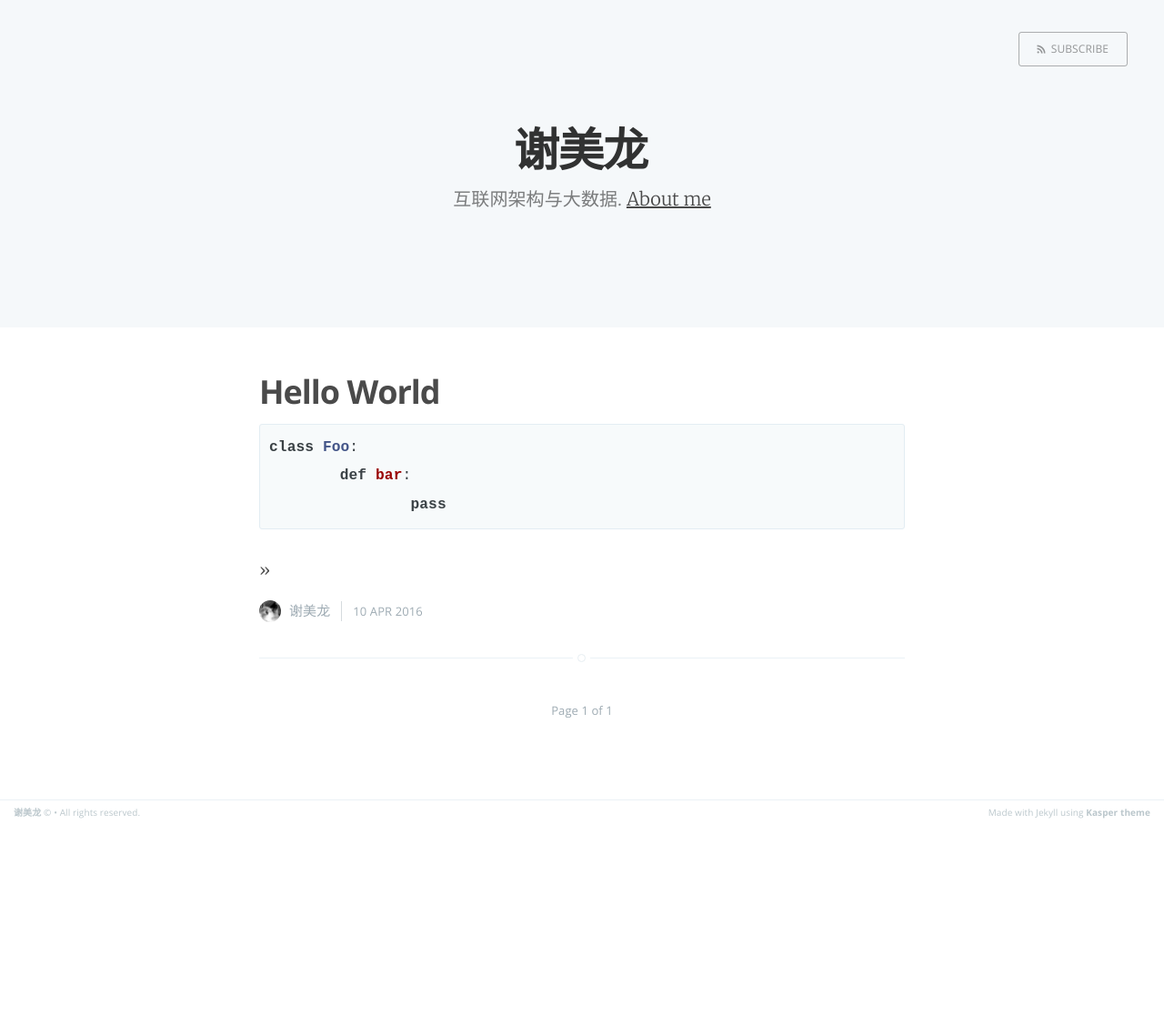
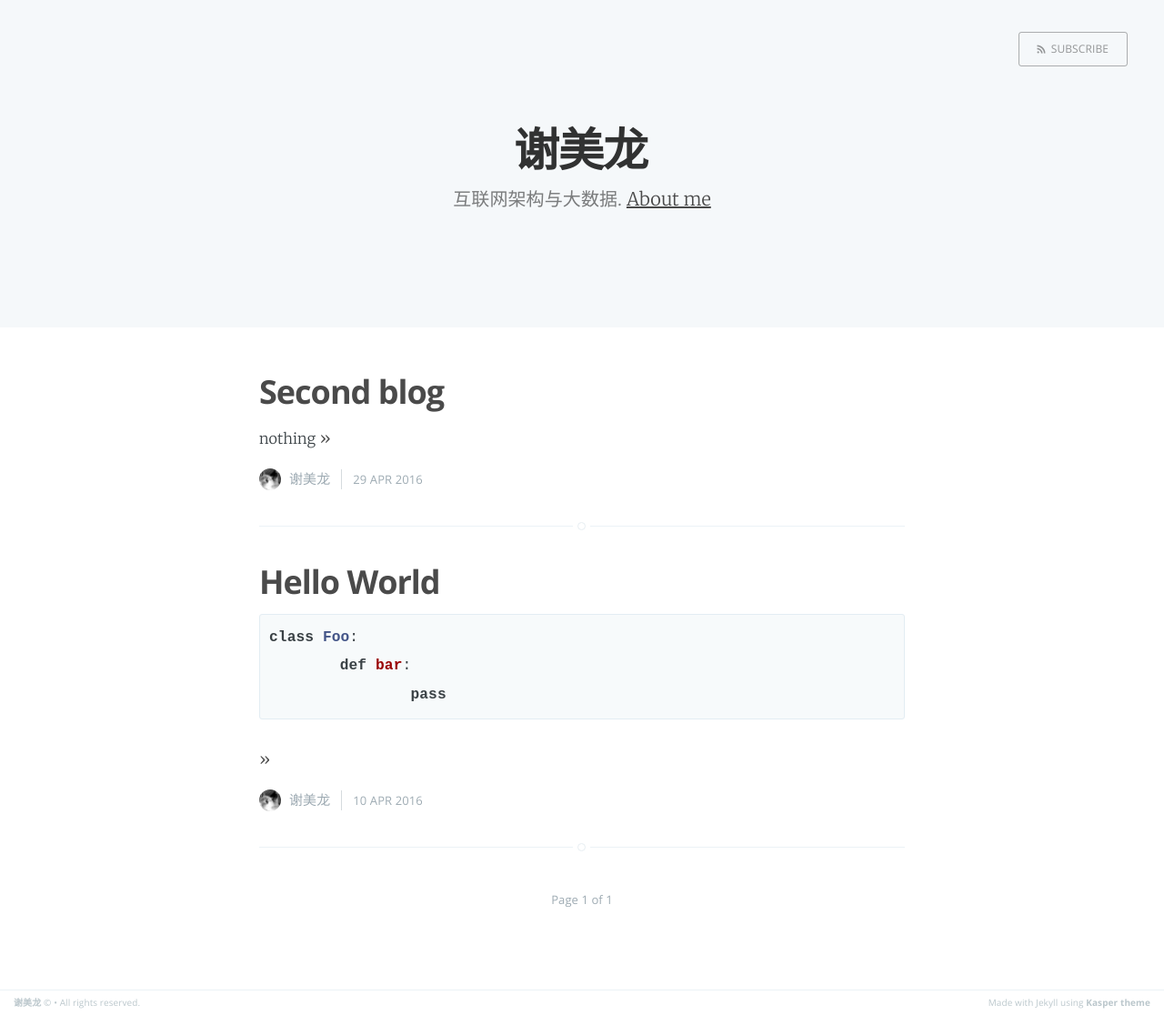
Before and after one commit to xiemeilong/xiemeilong.github.io, a Jekyll site: the page built from index.html, in a window 1280 px wide. Shown: the whole page at 91% size. Built offline with Jekyll 4.4.1, drawn with Linux system fonts in a browser that asks for light colours; the list of posts is cut into pages by our own code; before the commit the page ends 908 px from its top, so only the background shows below that.

```diff
--- /dev/null
+++ b/_posts/2016-04-29-Second.md
@@ -0,0 +1,9 @@
+---
+layout: post
+title:  "Second blog"
+date:   2016-04-29 10:18:00
+categories:
+---
+
+
+nothing
--- a/index.html
+++ b/index.html
@@ -51,7 +51,7 @@ about: 'about.html'
             {% if post.categories.size > 0 %}
                 {{ post.categories | array_to_sentence_string | prepend: 'on ' }}
             {% endif %}
-            <time class="post-date" datetime="{{ post.date | date:"%Y-%m-%d" }}">
+            <time class="post-date" datetime="{{ post.date | date:"%Y-%M-%d" }}">
                 {{ post.date | date_to_string }}
             </time>
         </footer>
```
